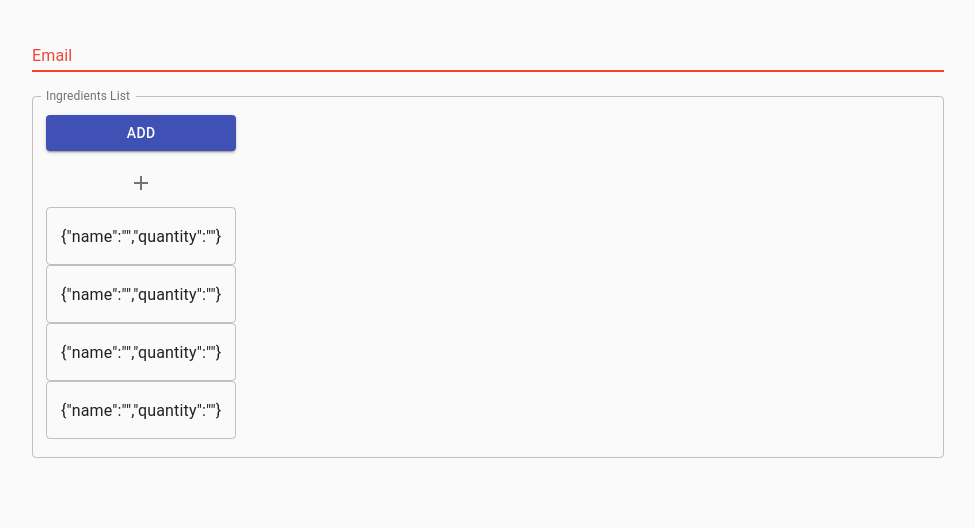
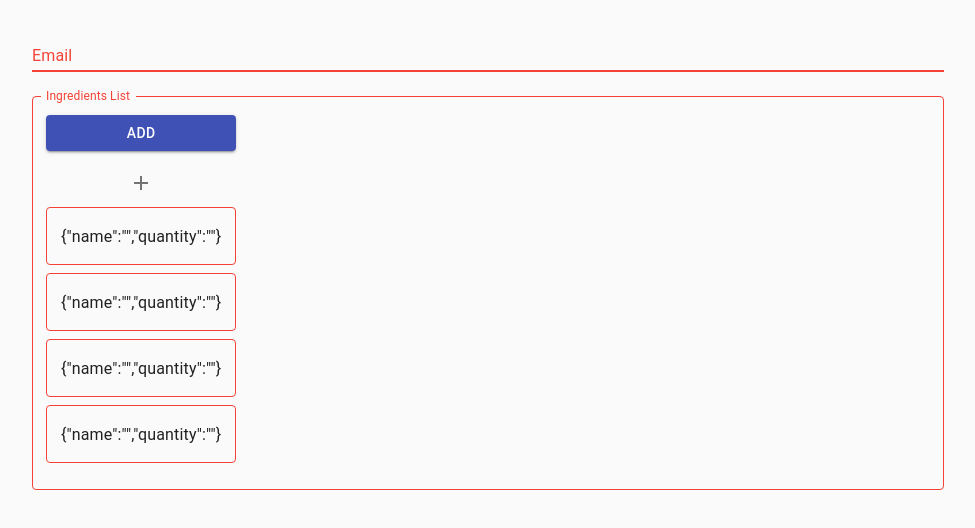
Before and after one commit to MaxRandle/react-mui-form-mapper, a React (Create React App) app: page / in a window 1280 px wide. Shown: the top 528 px of the page, without its empty margins (152-1127 px from the left). Built offline with nearby package versions, Linux system fonts and the light colour scheme.

Commit message:
work on border errors

```diff
--- a/src/input_components/RepeatableSectionContainer.jsx
+++ b/src/input_components/RepeatableSectionContainer.jsx
@@ -39,9 +39,12 @@ const useStyles = makeStyles((theme) => {
           borderColor: borderColor,
         },
       },
-      "&$error": {
-        borderColor: theme.palette.error.main,
-      },
+      // "&$error": {
+      //   borderColor: theme.palette.error.main,
+      // },
+    },
+    borderError: {
+      borderColor: theme.palette.error.main,
     },
   };
 });
@@ -80,6 +83,7 @@ const RepeatableSectionContainer = ({
       label={label}
       helperText={helperText}
       multiline
+      error
       InputProps={{
         classes: {
           root: classes.inputRoot,
@@ -101,7 +105,11 @@ const RepeatableSectionContainer = ({
                 border={1}
                 borderRadius="borderRadius"
                 key={Math.random()}
-                className={(classes.flexColItem, classes.border)}
+                className={clsx(
+                  classes.flexColItem,
+                  classes.border,
+                  error && classes.borderError
+                )}
               >
                 {JSON.stringify(value)}
               </Box>
```
